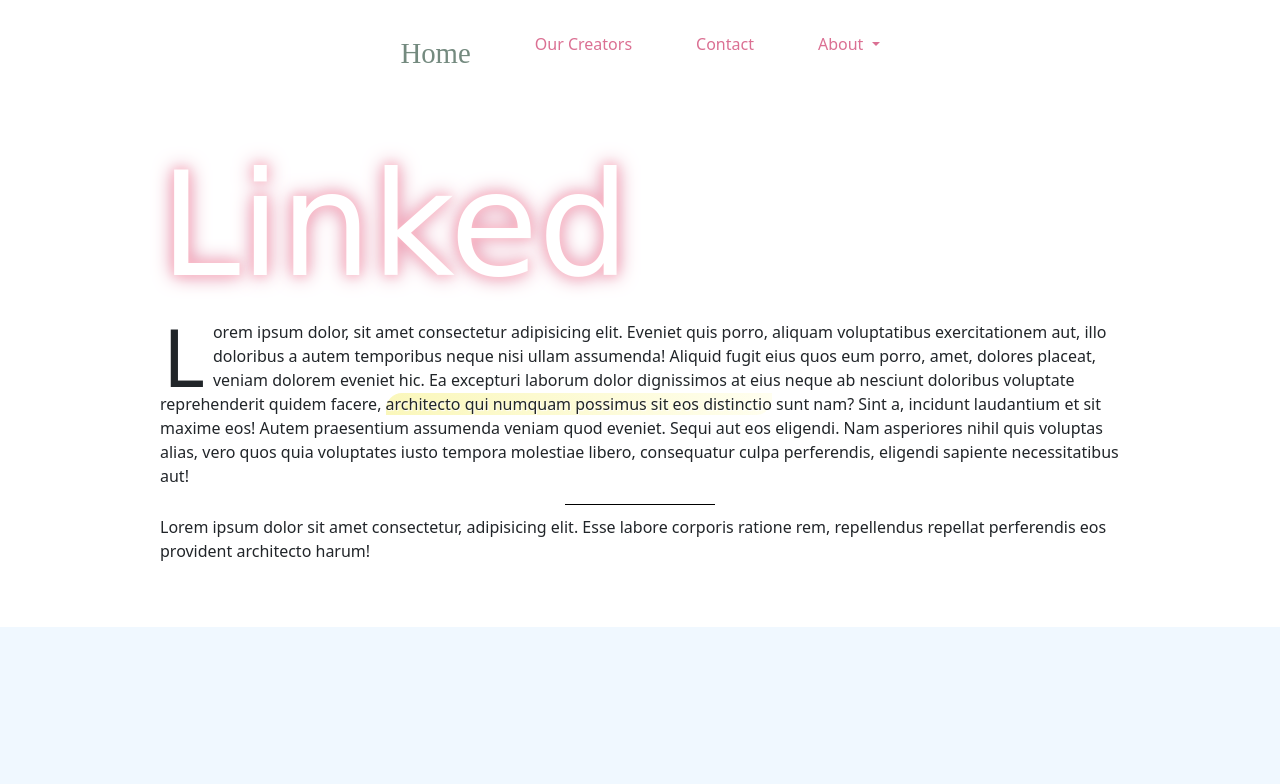
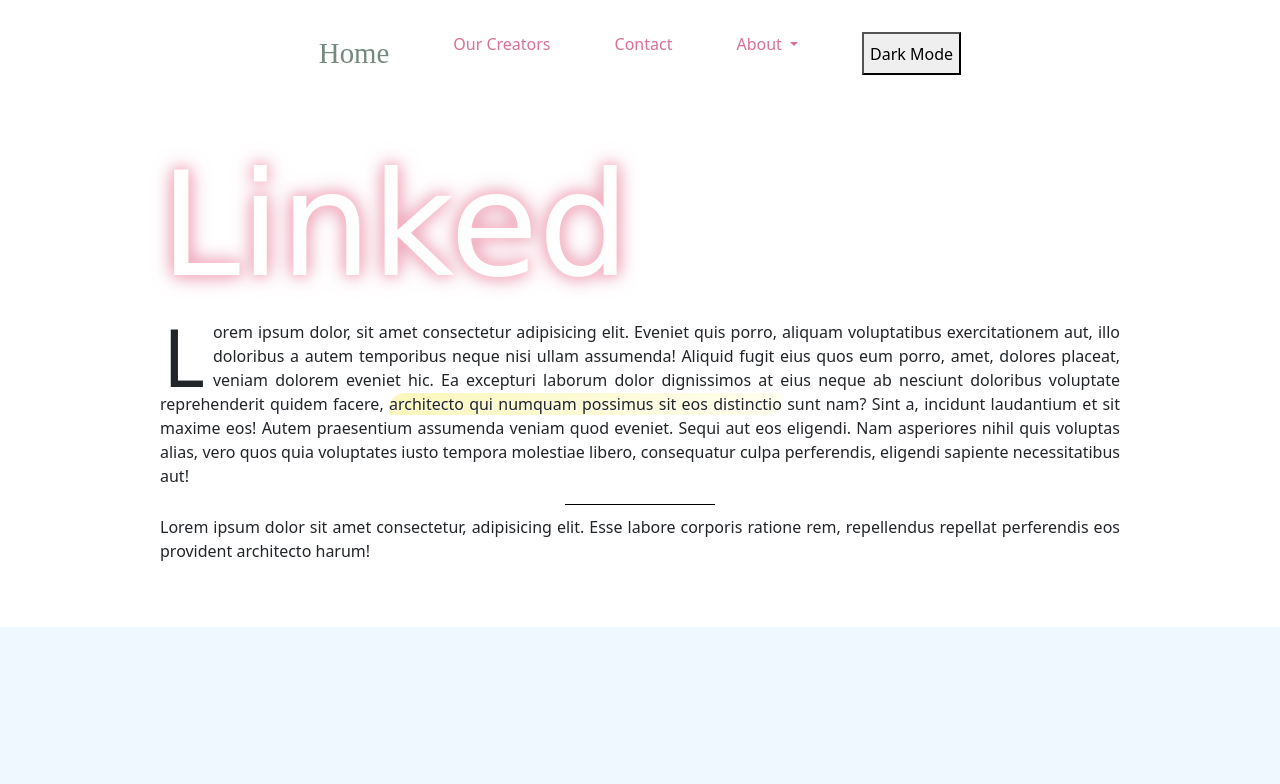
Before and after one commit to jnysevilla/CFG-Group12, a plain HTML site: page index.html in a window 1280 px wide. Shown: the top 784 px of the page. Drawn offline with nearby package versions, Linux system fonts and the light colour scheme; grey boxes are pictures that could not be loaded; a web font is replaced by a local one.

Commit message:
created new file and modified other files

```diff
--- /dev/null
+++ b/components/header.js
@@ -0,0 +1,5 @@
+class Header extends HTMLElement {
+    constructor() {
+      super();
+    }
+  }
--- a/index.html
+++ b/index.html
@@ -34,6 +34,8 @@
                 <li><a href="#">Who are we?</a></li>
             </ul>
         </li>
+
+    <li><button>Dark Mode</button></li>
     </ul>
    </nav>
 
--- a/style.css
+++ b/style.css
@@ -7,7 +7,7 @@
 
 body {
     background-color: #f0f0f0;
-    text-align: justify;
+    text-align: justify !important;
   }
 
   #draggableImage {
```
Also changed, not shown: 1 other file.
